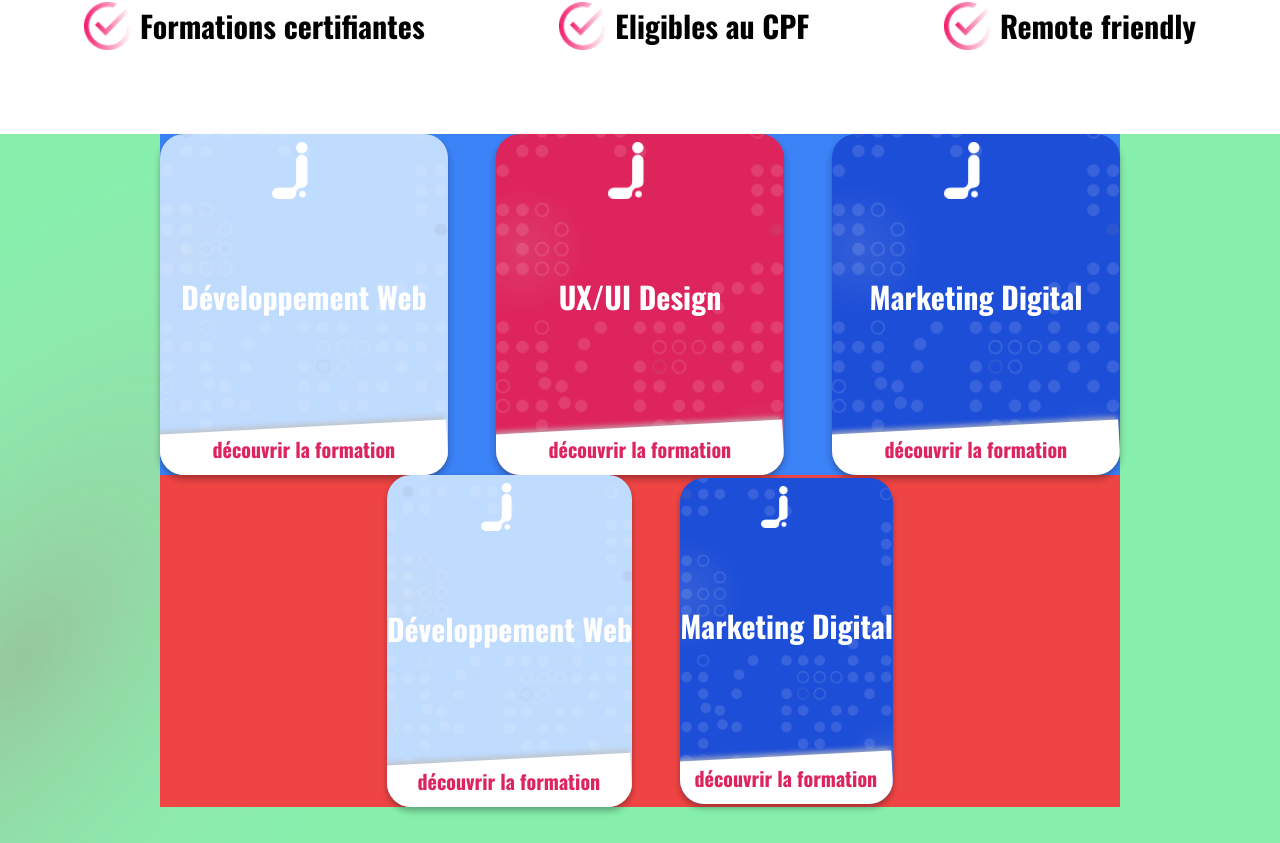
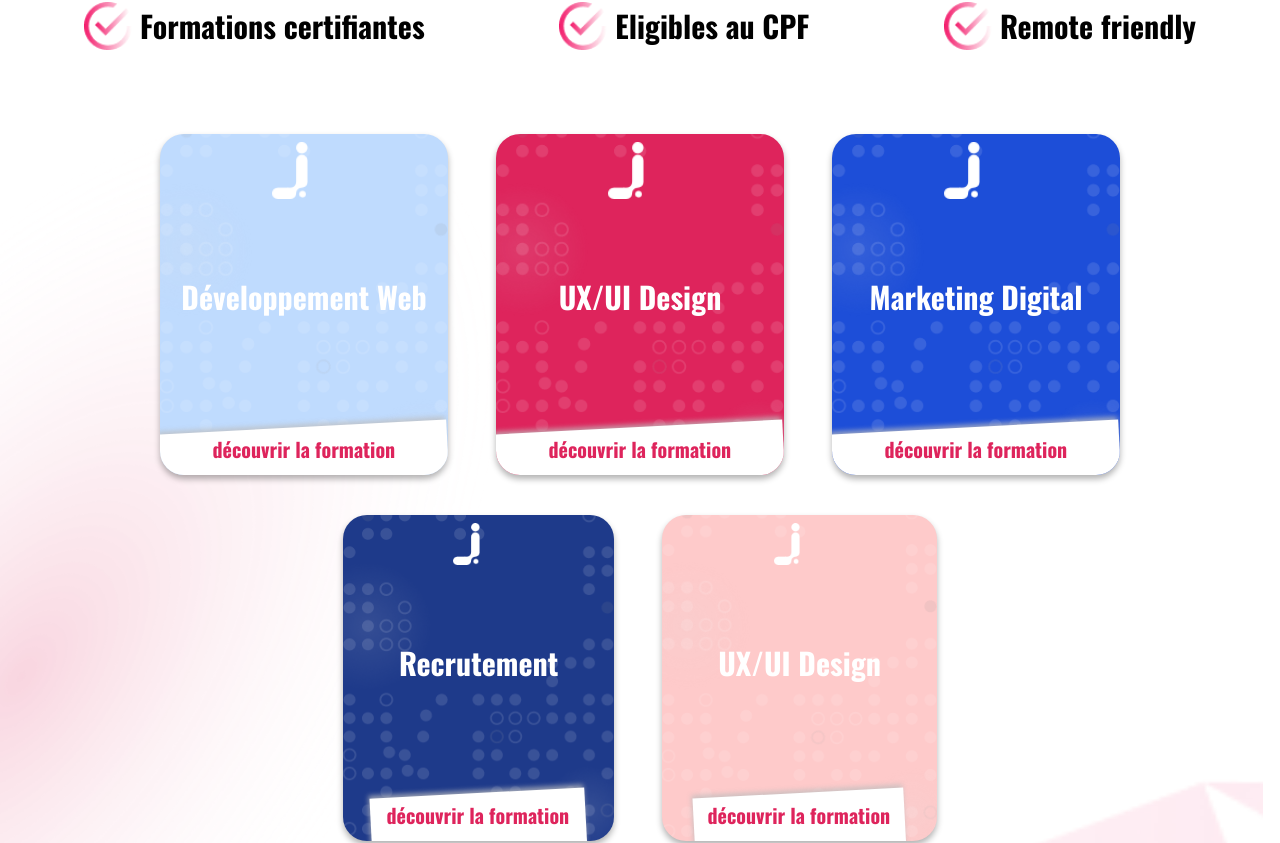
Before and after one commit to jumpschool/jump-school-vitrine, a React (Vite) app: page / in a window 1280 px wide. Shown: the part 1018-1861 px from the top of the page. Built offline with nearby package versions, Linux system fonts and the light colour scheme.

Commit message:
Centré les cartes de formation proposé

```diff
--- a/src/Components/Formation-proposé/Cartes.jsx
+++ b/src/Components/Formation-proposé/Cartes.jsx
@@ -4,10 +4,9 @@ import './cartes.css';
 
 function Cartes() {
   return (
-    <div className="section-container column_holder mt-16 w-full mx-auto bg-green-300 ">
+    <div className="section-container column_holder mt-16 w-full mx-auto">
 
-      {/* First Container for the first 3 cards */}
-      <div className="grid grid-cols-1 bg-blue-500 md:grid-cols-2 lg:grid-cols-3 gap-12 w-3/4 max-sm:w-9/10 lg-custom-width mx-auto">
+      <div className="grid grid-cols-1  md:grid-cols-2 lg:grid-cols-3 gap-12 w-3/4 max-sm:w-9/10 lg-custom-width mx-auto">
 
         {/* Card 1 */}
         <div className="relative">
@@ -35,7 +34,7 @@ function Cartes() {
         </div>
 
         {/* Card 2 */}
-        <div className="relative">
+<div className="relative">
           <div className="rounded-3xl bg-customPink bg-carde relative overflow-hidden">
             <div className="relative z-10">
               <div className="flex flex-row items-center justify-center mb-4">
@@ -53,14 +52,14 @@ function Cartes() {
               <div className="bottom_card z-20 hover:bg-customPink hover:text-white">
                 <button className='text-customPink hover:text-white text-button flex flex-col items-center justify-center text-xl font-bold'>
                   découvrir la formation
-                </button>
+                 </button>
               </div>
             </div>
           </div>
         </div>
 
         {/* Card 3 */}
- <div className="relative">
+        <div className="relative">
           <div className="rounded-3xl bg-blue-700 bg-carde relative overflow-hidden">
             <div className="relative z-10">
               <div className="flex flex-row items-center justify-center mb-4">
@@ -85,15 +84,11 @@ function Cartes() {
         </div>
 
       </div>
-
-
-
-
-      <div className="grid grid-cols-1 bg-red-500 md:grid-cols-2 lg:grid-cols-3 gap-12 w-3/4 max-sm:w-9/10 lg-custom-width mx-auto max-2xl:flex justify-center items-center">
+      <div className="grid grid-cols-1 md:grid-cols-2 lg:grid-cols-3 gap-12 w-3/4 max-sm:w-9/10 lg-custom-width mx-auto max-2xl:flex justify-center items-center pt-10">
 
         {/* Card 4 */}
         <div className="relative ">
-          <div className="rounded-3xl bg-blue-200 bg-carde relative overflow-hidden">
+          <div className="rounded-3xl bg-blue-900 bg-carde relative overflow-hidden px-7">
             <div className="relative z-10">
               <div className="flex flex-row items-center justify-center mb-4">
                 <div className="w-1/6 mr-4 pt-2">
@@ -104,11 +99,11 @@ function Cartes() {
                   />
                 </div>
               </div>
-              <div className="flex items-center justify-center pt-16 pb-40 text-3xl font-bold text-center text-white">
-                <h3>Développement Web </h3>
+              <div className="flex px-7 items-center justify-center pt-16 pb-40 text-3xl font-bold text-center text-white ">
+                <h3>Recrutement </h3>
               </div>
               <div className="bottom_card z-20 hover:bg-customPink hover:text-white">
-                <button className='text-customPink hover:text-white text-button flex flex-col items-center justify-center text-xl font-bold'>
+                <button className='text-customPink hover:text-white text-button  flex flex-col items-center justify-center text-xl font-bold'>
                   découvrir la formation
                 </button>
               </div>
@@ -119,8 +114,8 @@ function Cartes() {
 
 
         {/* Card 5 */}
- <div className="relative">
-          <div className="rounded-3xl bg-blue-700 bg-carde relative overflow-hidden">
+        <div className="relative">
+          <div className="rounded-3xl bg-red-200 bg-carde relative overflow-hidden  px-8">
             <div className="relative z-10">
               <div className="flex flex-row items-center justify-center mb-4">
                 <div className="w-1/6 mr-4 pt-2">
@@ -131,10 +126,10 @@ function Cartes() {
                   />
                 </div>
               </div>
-              <div className="flex items-center justify-center pt-16 pb-40 text-3xl font-bold text-center text-white">
-                <h3>Marketing Digital</h3>
+              <div className="flex items-center justify-center pt-16 pb-40 text-3xl font-bold text-center text-white px-6">
+                <h3>UX/UI Design </h3>
               </div>
-              <div className="bottom_card z-20 hover:bg-customPink">
+              <div className="bottom_card z-20 hover:bg-customPink ">
                 <button className='text-customPink hover:text-white text-button flex flex-col items-center justify-center text-xl font-bold'>
                   découvrir la formation
                 </button>
```
Also changed, not shown: src/assets/images/Footer/linkedin.png.
